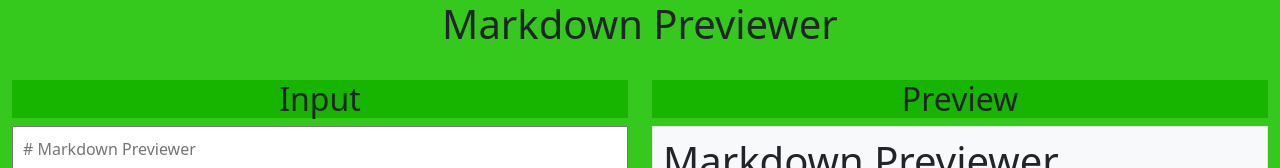
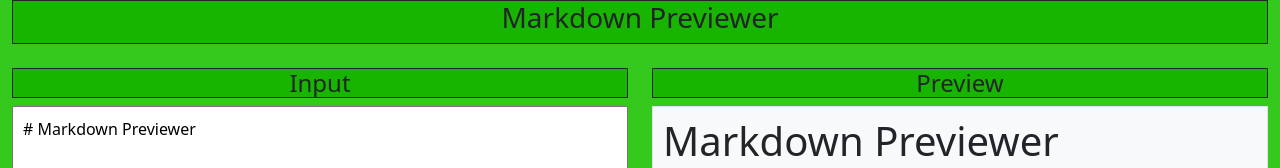
Before and after one commit to RasbeeTech/markdown-previewer, a React (Create React App) app: page / in a window 1280 px wide. Shown: the top 168 px of the page. Built offline with nearby package versions, Linux system fonts and the light colour scheme.

Commit message:
Styling
- Added default markdown text
- changed column sizing for medium devices
- disable resizing for editor element

```diff
--- a/public/index.html
+++ b/public/index.html
@@ -6,12 +6,12 @@
     <meta name="viewport" content="width=device-width, initial-scale=1" />
     <meta name="theme-color" content="#000000" />
     <meta
-      name="description"
+      name="Markdown Previewer"
       content="Web site created using create-react-app"
     />
     <link rel="apple-touch-icon" href="%PUBLIC_URL%/favicon.png" />
     <link rel="manifest" href="%PUBLIC_URL%/manifest.json" />
-    <title>React App</title>
+    <title>Markdown Previewer</title>
   </head>
   <body style="background-color: #35c91e;">
     <noscript>You need to enable JavaScript to run this app.</noscript>
--- a/src/App.js
+++ b/src/App.js
@@ -6,7 +6,7 @@ class App extends React.Component{
   constructor(props){
     super(props);
     this.state = {
-      text: '# Markdown Previewer'
+      text: defaultText
     };
     this.handleChange = this.handleChange.bind(this);
   }
@@ -17,15 +17,17 @@ class App extends React.Component{
     return (
       <div className="App">
         <div className='container-fluid'>
-          <h1 className='text-center'>Markdown Previewer</h1>
+          <div className='text-center border border-dark' style={titleStyle}>
+            <h3>Markdown Previewer</h3>
+          </div>
           <br />
           <div className="row">
-            <div className='col-lg-6'>
-              <h2 className='text-center' style={titleStyle}>Input</h2>
-              <textarea id='editor' style={inputStyle} onChange={this.handleChange} placeholder={this.state.text}></textarea>
+            <div className='col-md-6'>
+              <h4 className='text-center border border-dark' style={titleStyle}>Input</h4>
+              <textarea id='editor' style={inputStyle} onChange={this.handleChange}>{this.state.text}</textarea>
             </div>
-            <div className='col-lg-6'>
-              <h2 className='text-center' style={titleStyle}>Preview</h2>
+            <div className='col-md-6'>
+              <h4 className='text-center border border-dark' style={titleStyle}>Preview</h4>
               <div id='preview' style={outputStyle} className='border bg-light' dangerouslySetInnerHTML={{__html: marked(this.state.text),}} />
             </div>
           </div>
@@ -41,7 +43,8 @@ let inputStyle = {
   height: '70vh',
   marginLeft: 'auto',
   marginRight: 'auto',
-  padding: 10
+  padding: 10,
+  resize: 'none'
 };
 
 let outputStyle = {
@@ -57,4 +60,5 @@ let titleStyle = {
   backgroundColor: '#18b500'
 }
 
+let defaultText = '# Markdown Previewer\n\n## Welcome to my markdown interpreter.\nYou can check out this project source code [here](https://github.com/RasbeeTech).\n\n This code: `<div></div>` has back-ticks around it.  \nHere is a list of my favorite programming languages:\n* JavaScript\n* Python\n* Swift\n\n> Blockquotes are very handy in emails to emulate reply text.\n> This line is part of the same quote.\n\nYou may also want to use **bold** text.  \n### Here is an image:  \n![React Logo](https://upload.wikimedia.org/wikipedia/commons/a/a7/React-icon.svg)';
 export default App;
```
